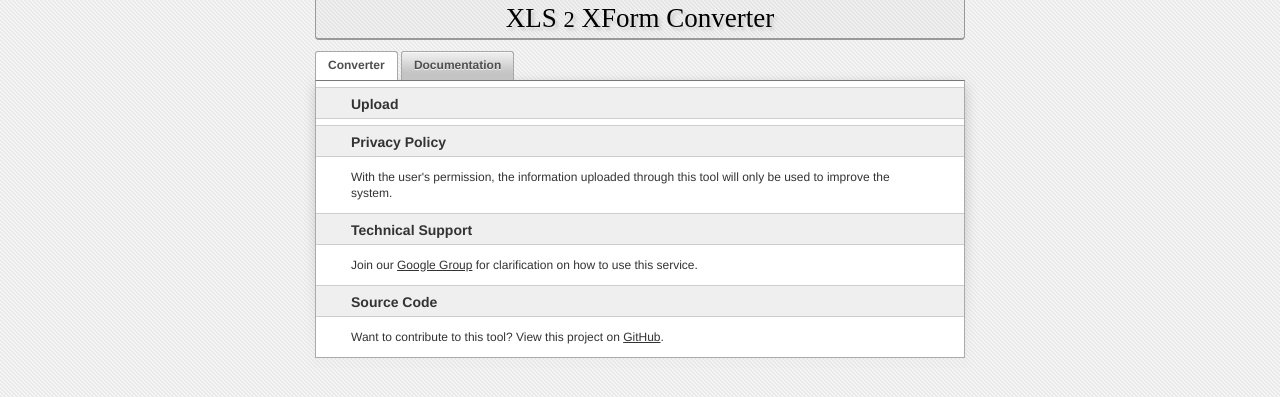
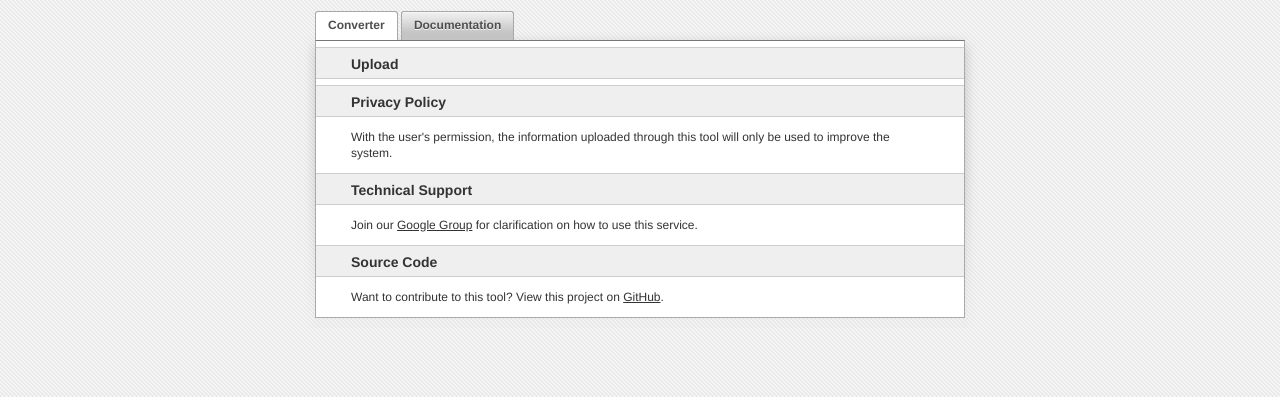
Before and after one commit to mvpdev/xls2xform, a Python web app: template templates/upload.html in a window 1280 px wide. Shown: the top 397 px of the page. Run offline with Jinja, Linux system fonts and the light colour scheme; the template is opened without the code that fills it, so the values that code supplies are empty; some libraries are stand-ins or nearby versions; some web fonts are replaced.

Commit message:
took out h1 with xls 2 xform

```diff
--- a/templates/base.html
+++ b/templates/base.html
@@ -18,7 +18,7 @@ type="text/css" >
 {% block head %}{% endblock %}
 </head>
 <body>
-	<h1 id="title">XLS <span>2</span> XForm Converter</h1>
+
 {% block content %}{% endblock %}
 <script src="/sm/js/make-pretty-shade.js"></script>
 <script type="text/javascript">
```
